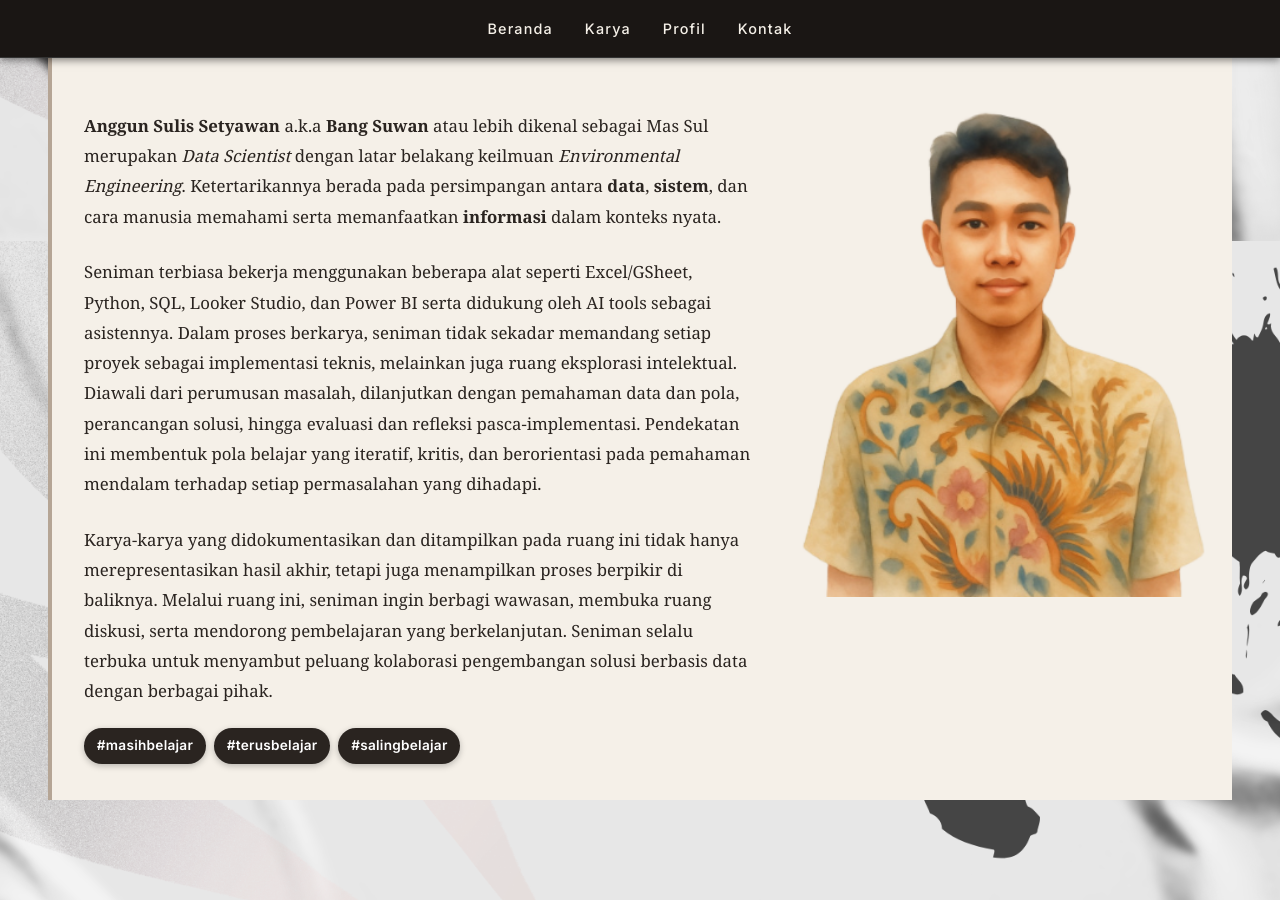
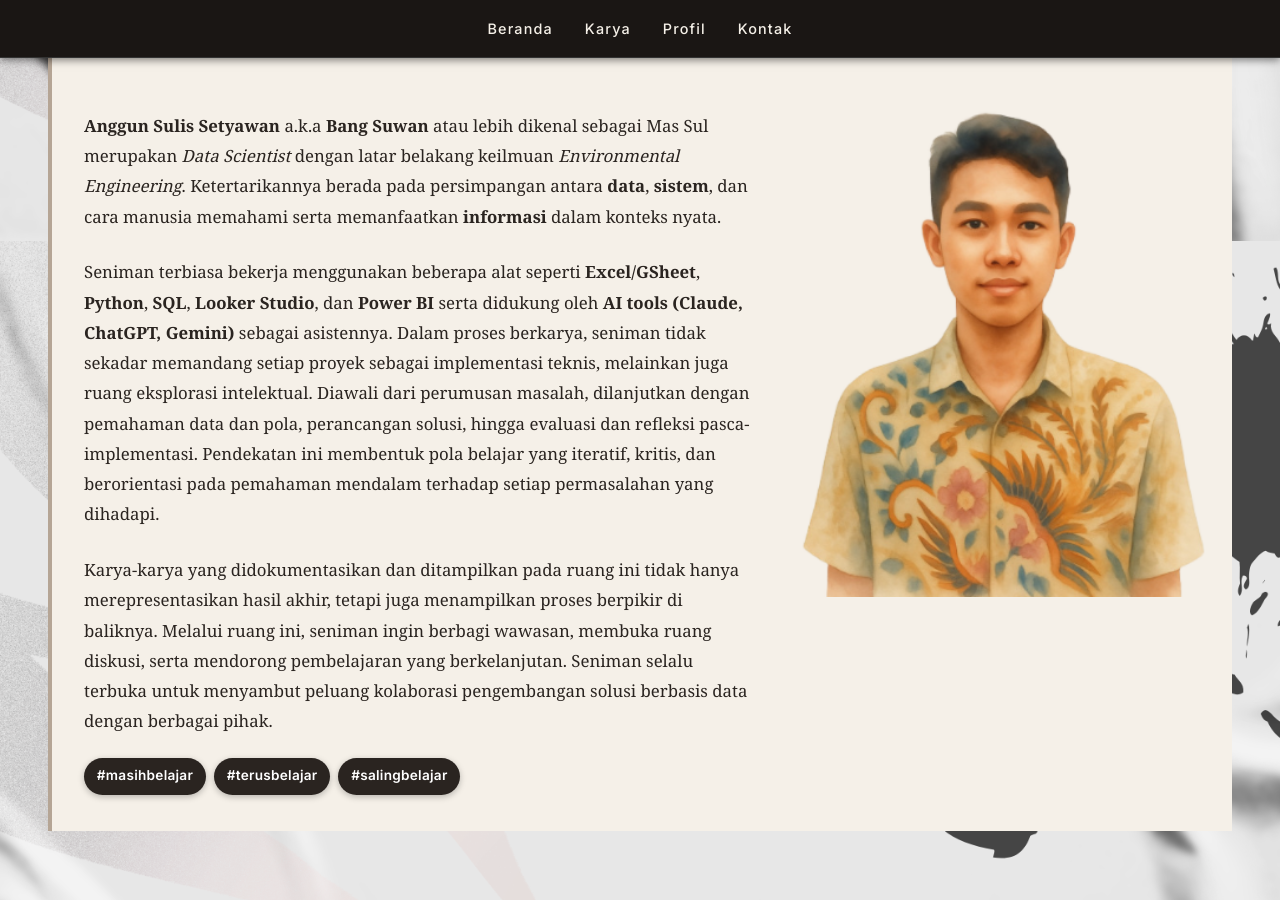
Before and after one commit to Sulbae/Sulbae.github.io, a Jekyll site: the page built from index.md, in a window 1280 px wide and 900 px high, scrolled down 1559 px. Built offline with Jekyll 4.4.1, drawn with Linux system fonts in a browser that asks for light colours.

Commit message:
Update index.md

```diff
--- a/index.md
+++ b/index.md
@@ -129,7 +129,7 @@ permalink: /
         <strong>Anggun Sulis Setyawan</strong> a.k.a <strong>Bang Suwan</strong> atau lebih dikenal sebagai Mas Sul merupakan <i>Data Scientist</i> dengan latar belakang keilmuan <i>Environmental Engineering</i>. Ketertarikannya berada pada persimpangan antara <strong>data</strong>, <strong>sistem</strong>, dan cara manusia memahami serta memanfaatkan <strong>informasi</strong> dalam konteks nyata.
       </p>
       <p>
-        Seniman terbiasa bekerja menggunakan beberapa alat seperti Excel/GSheet, Python, SQL, Looker Studio, dan Power BI serta didukung oleh AI tools sebagai asistennya. Dalam proses berkarya, seniman tidak sekadar memandang setiap proyek sebagai implementasi teknis, melainkan juga ruang eksplorasi intelektual. Diawali dari perumusan masalah, dilanjutkan dengan pemahaman data dan pola, perancangan solusi, hingga evaluasi dan refleksi pasca-implementasi. Pendekatan ini membentuk pola belajar yang iteratif, kritis, dan berorientasi pada pemahaman mendalam terhadap setiap permasalahan yang dihadapi.
+        Seniman terbiasa bekerja menggunakan beberapa alat seperti <strong>Excel/GSheet</strong>, <strong>Python</strong>, <strong>SQL</strong>, <strong>Looker Studio</strong>, dan <strong>Power BI</strong> serta didukung oleh <strong>AI tools (Claude, ChatGPT, Gemini)</strong> sebagai asistennya. Dalam proses berkarya, seniman tidak sekadar memandang setiap proyek sebagai implementasi teknis, melainkan juga ruang eksplorasi intelektual. Diawali dari perumusan masalah, dilanjutkan dengan pemahaman data dan pola, perancangan solusi, hingga evaluasi dan refleksi pasca-implementasi. Pendekatan ini membentuk pola belajar yang iteratif, kritis, dan berorientasi pada pemahaman mendalam terhadap setiap permasalahan yang dihadapi.
       </p>
       <p>
         Karya-karya yang didokumentasikan dan ditampilkan pada ruang ini tidak hanya merepresentasikan hasil akhir, tetapi juga menampilkan proses berpikir di baliknya. Melalui ruang ini, seniman ingin berbagi wawasan, membuka ruang diskusi, serta mendorong pembelajaran yang berkelanjutan. Seniman selalu terbuka untuk menyambut peluang kolaborasi pengembangan solusi berbasis data dengan berbagai pihak.
```
